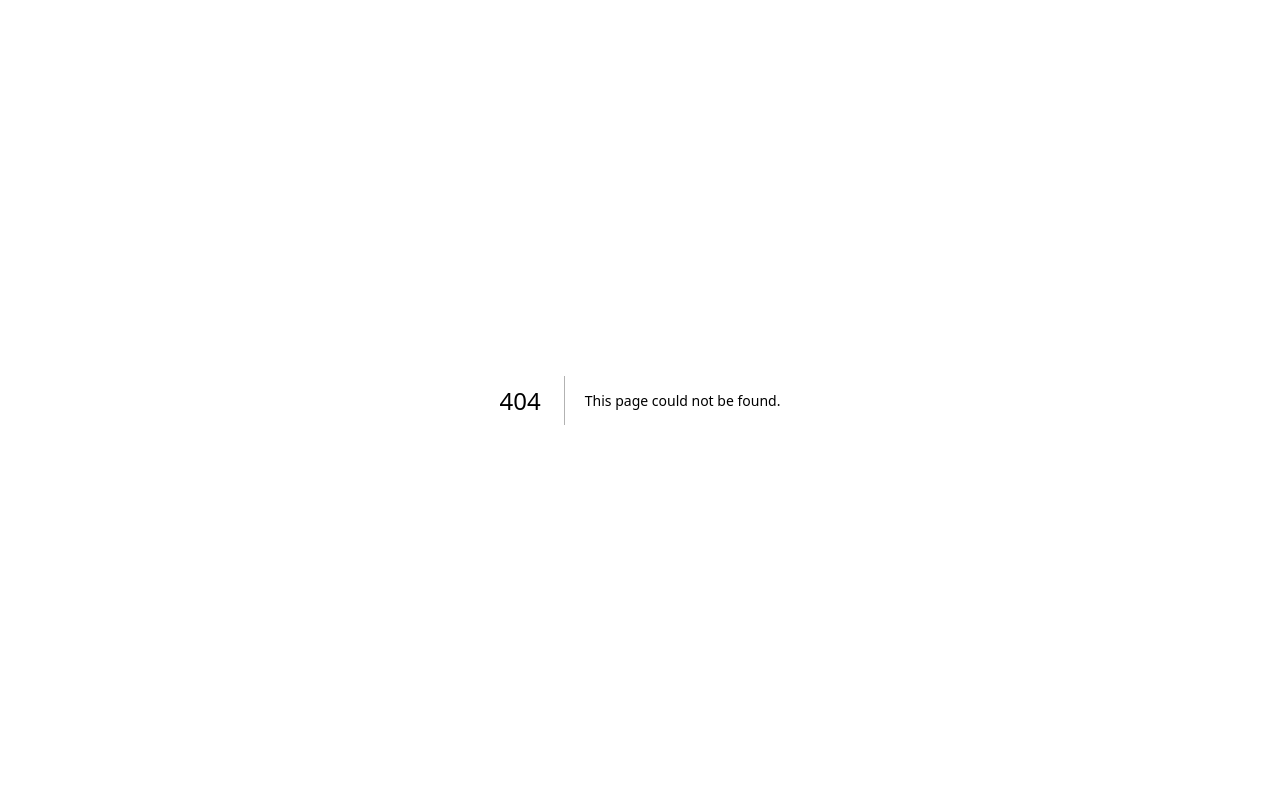
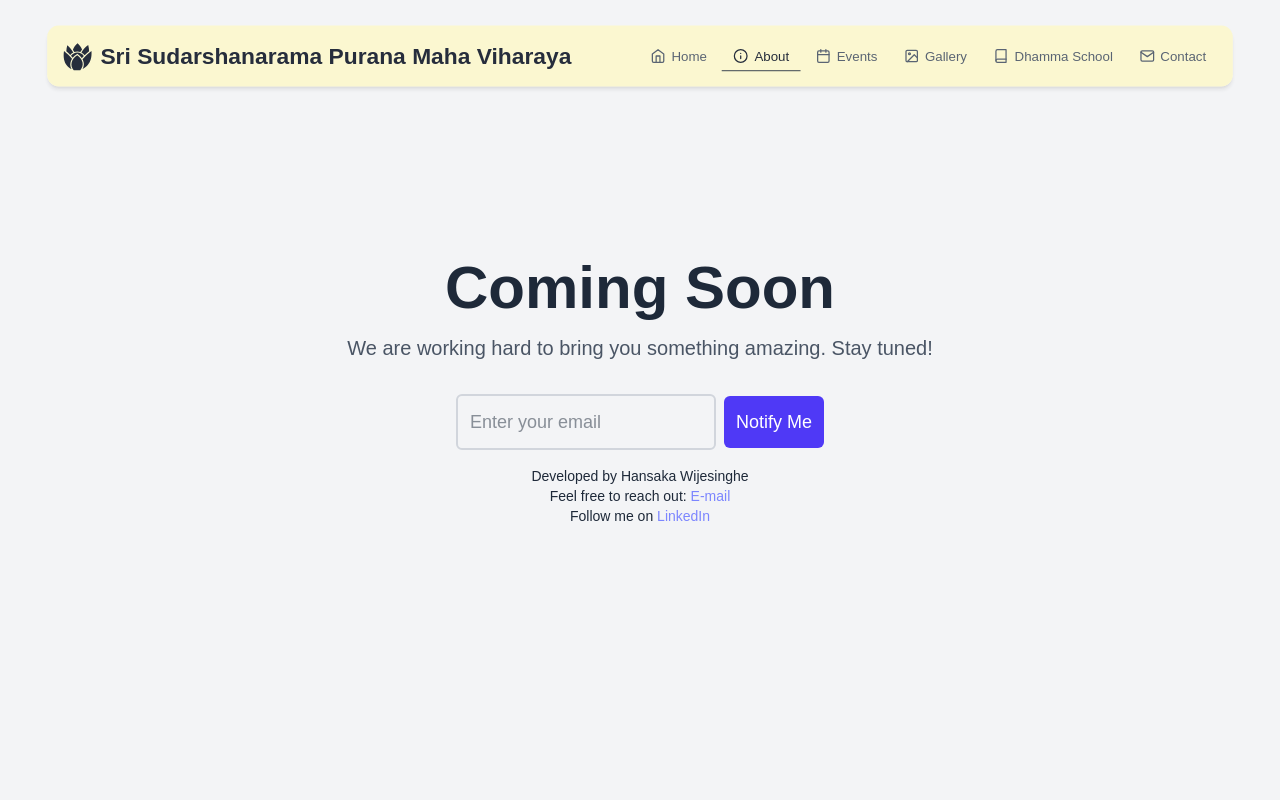
Before and after one commit to HansakaKaveesh/sudarshanarama-temple, a Next.js app: page /about in a window 1280 px wide. Before the commit this address had no page. Shown: the top 800 px of the page. Built offline with nearby package versions, Linux system fonts and the light colour scheme.

Commit message:
Add Navbar and Footer components to layout; create Coming Soon pages for multiple sections

```diff
--- /dev/null
+++ b/src/app/about/page.js
@@ -0,0 +1,40 @@
+import Head from 'next/head';
+
+const ComingSoon = () => {
+  return (
+    <>
+      <Head>
+        <title>Coming Soon</title>
+        <meta name="description" content="Our website is coming soon!" />
+      </Head>
+      <div className="flex items-center justify-center min-h-screen bg-gray-100">
+        <div className="text-center">
+          <h1 className="text-6xl font-bold text-gray-800">Coming Soon</h1>
+          <p className="mt-4 text-xl text-gray-600">We are working hard to bring you something amazing. Stay tuned!</p>
+          <div className="mt-8">
+            <input
+              type="email"
+              placeholder="Enter your email"
+              className="p-3 text-lg border-2 border-gray-300 text-gray-800 rounded-md focus:outline-none focus:ring-2 focus:ring-indigo-500 "
+            />
+            <button className="ml-2 p-3 text-lg bg-indigo-600 text-white rounded-md hover:bg-indigo-700">
+              Notify Me
+            </button>
+          </div>
+          <div className=" text-gray-800 py-4">
+        <div className="text-center">
+          <p className="text-sm">Developed by Hansaka Wijesinghe</p>
+          <p className="text-sm">Feel free to reach out: <a href="hansakakaveesh2@gmail.com" className="text-indigo-400 hover:text-indigo-600">E-mail</a></p>
+          <p className="text-sm">Follow me on <a href="https://www.linkedin.com/in/hansaka-wijesinghe-285748142/" className="text-indigo-400 hover:text-indigo-600">LinkedIn</a></p>
+        </div>
+      </div>
+        </div>
+      </div>
+
+      {/* Developer Contact Section */}
+
+    </>
+  );
+};
+
+export default ComingSoon;
--- /dev/null
+++ b/src/app/contact/page.js
@@ -0,0 +1,40 @@
+import Head from 'next/head';
+
+const ComingSoon = () => {
+  return (
+    <>
+      <Head>
+        <title>Coming Soon</title>
+        <meta name="description" content="Our website is coming soon!" />
+      </Head>
+      <div className="flex items-center justify-center min-h-screen bg-gray-100">
+        <div className="text-center">
+          <h1 className="text-6xl font-bold text-gray-800">Coming Soon</h1>
+          <p className="mt-4 text-xl text-gray-600">We are working hard to bring you something amazing. Stay tuned!</p>
+          <div className="mt-8">
+            <input
+              type="email"
+              placeholder="Enter your email"
+              className="p-3 text-lg border-2 border-gray-300 text-gray-800 rounded-md focus:outline-none focus:ring-2 focus:ring-indigo-500 "
+            />
+            <button className="ml-2 p-3 text-lg bg-indigo-600 text-white rounded-md hover:bg-indigo-700">
+              Notify Me
+            </button>
+          </div>
+          <div className=" text-gray-800 py-4">
+        <div className="text-center">
+          <p className="text-sm">Developed by Hansaka Wijesinghe</p>
+          <p className="text-sm">Feel free to reach out: <a href="hansakakaveesh2@gmail.com" className="text-indigo-400 hover:text-indigo-600">E-mail</a></p>
+          <p className="text-sm">Follow me on <a href="https://www.linkedin.com/in/hansaka-wijesinghe-285748142/" className="text-indigo-400 hover:text-indigo-600">LinkedIn</a></p>
+        </div>
+      </div>
+        </div>
+      </div>
+
+      {/* Developer Contact Section */}
+
+    </>
+  );
+};
+
+export default ComingSoon;
--- /dev/null
+++ b/src/app/dhamma-school/page.js
@@ -0,0 +1,40 @@
+import Head from 'next/head';
+
+const ComingSoon = () => {
+  return (
+    <>
+      <Head>
+        <title>Coming Soon</title>
+        <meta name="description" content="Our website is coming soon!" />
+      </Head>
+      <div className="flex items-center justify-center min-h-screen bg-gray-100">
+        <div className="text-center">
+          <h1 className="text-6xl font-bold text-gray-800">Coming Soon</h1>
+          <p className="mt-4 text-xl text-gray-600">We are working hard to bring you something amazing. Stay tuned!</p>
+          <div className="mt-8">
+            <input
+              type="email"
+              placeholder="Enter your email"
+              className="p-3 text-lg border-2 border-gray-300 text-gray-800 rounded-md focus:outline-none focus:ring-2 focus:ring-indigo-500 "
+            />
+            <button className="ml-2 p-3 text-lg bg-indigo-600 text-white rounded-md hover:bg-indigo-700">
+              Notify Me
+            </button>
+          </div>
+          <div className=" text-gray-800 py-4">
+        <div className="text-center">
+          <p className="text-sm">Developed by Hansaka Wijesinghe</p>
+          <p className="text-sm">Feel free to reach out: <a href="hansakakaveesh2@gmail.com" className="text-indigo-400 hover:text-indigo-600">E-mail</a></p>
+          <p className="text-sm">Follow me on <a href="https://www.linkedin.com/in/hansaka-wijesinghe-285748142/" className="text-indigo-400 hover:text-indigo-600">LinkedIn</a></p>
+        </div>
+      </div>
+        </div>
+      </div>
+
+      {/* Developer Contact Section */}
+
+    </>
+  );
+};
+
+export default ComingSoon;
--- /dev/null
+++ b/src/app/events/page.js
@@ -0,0 +1,40 @@
+import Head from 'next/head';
+
+const ComingSoon = () => {
+  return (
+    <>
+      <Head>
+        <title>Coming Soon</title>
+        <meta name="description" content="Our website is coming soon!" />
+      </Head>
+      <div className="flex items-center justify-center min-h-screen bg-gray-100">
+        <div className="text-center">
+          <h1 className="text-6xl font-bold text-gray-800">Coming Soon</h1>
+          <p className="mt-4 text-xl text-gray-600">We are working hard to bring you something amazing. Stay tuned!</p>
+          <div className="mt-8">
+            <input
+              type="email"
+              placeholder="Enter your email"
+              className="p-3 text-lg border-2 border-gray-300 text-gray-800 rounded-md focus:outline-none focus:ring-2 focus:ring-indigo-500 "
+            />
+            <button className="ml-2 p-3 text-lg bg-indigo-600 text-white rounded-md hover:bg-indigo-700">
+              Notify Me
+            </button>
+          </div>
+          <div className=" text-gray-800 py-4">
+        <div className="text-center">
+          <p className="text-sm">Developed by Hansaka Wijesinghe</p>
+          <p className="text-sm">Feel free to reach out: <a href="hansakakaveesh2@gmail.com" className="text-indigo-400 hover:text-indigo-600">E-mail</a></p>
+          <p className="text-sm">Follow me on <a href="https://www.linkedin.com/in/hansaka-wijesinghe-285748142/" className="text-indigo-400 hover:text-indigo-600">LinkedIn</a></p>
+        </div>
+      </div>
+        </div>
+      </div>
+
+      {/* Developer Contact Section */}
+
+    </>
+  );
+};
+
+export default ComingSoon;
--- /dev/null
+++ b/src/app/gallery/page.js
@@ -0,0 +1,40 @@
+import Head from 'next/head';
+
+const ComingSoon = () => {
+  return (
+    <>
+      <Head>
+        <title>Coming Soon</title>
+        <meta name="description" content="Our website is coming soon!" />
+      </Head>
+      <div className="flex items-center justify-center min-h-screen bg-gray-100">
+        <div className="text-center">
+          <h1 className="text-6xl font-bold text-gray-800">Coming Soon</h1>
+          <p className="mt-4 text-xl text-gray-600">We are working hard to bring you something amazing. Stay tuned!</p>
+          <div className="mt-8">
+            <input
+              type="email"
+              placeholder="Enter your email"
+              className="p-3 text-lg border-2 border-gray-300 text-gray-800 rounded-md focus:outline-none focus:ring-2 focus:ring-indigo-500 "
+            />
+            <button className="ml-2 p-3 text-lg bg-indigo-600 text-white rounded-md hover:bg-indigo-700">
+              Notify Me
+            </button>
+          </div>
+          <div className=" text-gray-800 py-4">
+        <div className="text-center">
+          <p className="text-sm">Developed by Hansaka Wijesinghe</p>
+          <p className="text-sm">Feel free to reach out: <a href="hansakakaveesh2@gmail.com" className="text-indigo-400 hover:text-indigo-600">E-mail</a></p>
+          <p className="text-sm">Follow me on <a href="https://www.linkedin.com/in/hansaka-wijesinghe-285748142/" className="text-indigo-400 hover:text-indigo-600">LinkedIn</a></p>
+        </div>
+      </div>
+        </div>
+      </div>
+
+      {/* Developer Contact Section */}
+
+    </>
+  );
+};
+
+export default ComingSoon;
--- a/src/app/layout.js
+++ b/src/app/layout.js
@@ -1,5 +1,7 @@
 import { Geist, Geist_Mono } from "next/font/google";
 import "./globals.css";
+import Navbar from "./components/Navbar";
+import Footer from "./components/Footer";
 
 const geistSans = Geist({
   variable: "--font-geist-sans",
@@ -22,7 +24,9 @@ export default function RootLayout({ children }) {
       <body
         className={`${geistSans.variable} ${geistMono.variable} antialiased`}
       >
+        <Navbar />
         {children}
+        <Footer />
       </body>
     </html>
   );
--- a/src/app/page.js
+++ b/src/app/page.js
@@ -1,22 +1,21 @@
 // pages/index.js
-import Navbar from "./components/Navbar";
+
 import Hero from "./components/Hero";
 import OurServices from "./components/OurServices";
 import ImageCollage from "./components/ImageCollage";
 import WelcomeSection from "./components/WelcomeSection";
 import ChiefMonkMessage from "./components/ChiefMonkMessage";
-import Footer from "./components/Footer";
+
 
 export default function Home() {
   return (
     <div>
-      <Navbar />
+
       <Hero />
       <WelcomeSection />
       <OurServices />
       <ImageCollage />
       <ChiefMonkMessage />
-      <Footer />
     </div>
   );
 }
```
